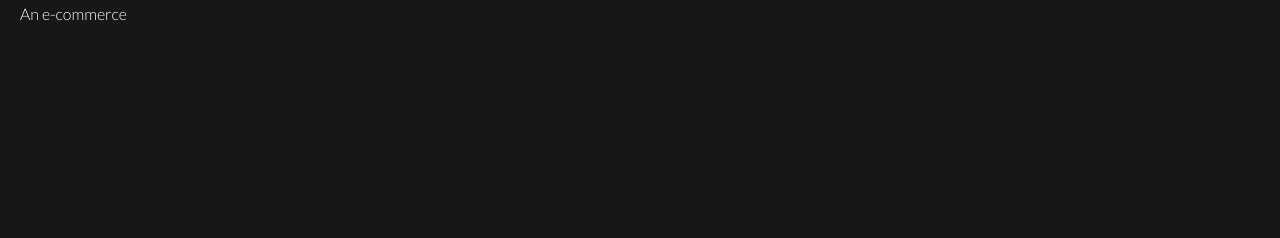
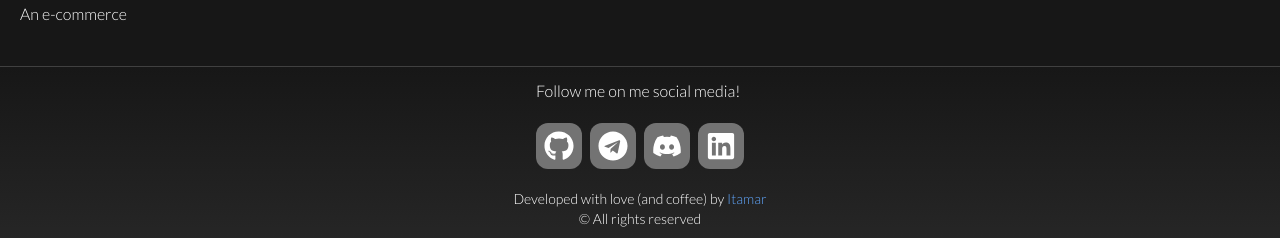
Before and after one commit to itamarprado/My-Portfolio, a React (Vite) app: page / in a window 1280 px wide. Shown: the part 1628-1866 px from the top of the page. Before the commit the page ends 1694 px from the top, so only its background shows below. Built offline with nearby package versions, Linux system fonts and the light colour scheme.

Commit message:
feat: simple footer added

```diff
--- a/src/App.jsx
+++ b/src/App.jsx
@@ -2,6 +2,7 @@ import Menu from "./components/Menu/Menu"
 import Presentation from "./components/Presentation/Presentation"
 import Projects from "./components/Projects/Projects"
 import About from "./components/About/About"
+import Footer from "./components/Footer/Footer"
 
 const App = () => {
   return (
@@ -10,6 +11,7 @@ const App = () => {
       <Presentation />
       <About />
       <Projects />
+      <Footer />
     </>
   )
 }
--- /dev/null
+++ b/src/components/Footer/Footer.jsx
@@ -0,0 +1,33 @@
+import { FaGithub, FaTelegram, FaDiscord, FaLinkedin } from "react-icons/fa";
+
+const Footer = () => {
+  return (
+    <div className="flex flex-col items-center w-full bg-gradient-to-t from-neutral-800 to-neutral-900 border-t-[1px] border-neutral-700 px-5 py-3">
+      <div className="pb-5">
+        <p className="font-light text-md pb-5">Follow me on me social media!</p>
+        <div className="flex gap-2 text-3xl justify-center">
+          <div className="p-2 bg-neutral-500 rounded-xl cursor-pointer hover:bg-sky-300 hover:text-neutral-900 duration-300">
+            <FaGithub />
+          </div>
+          <div className="p-2 bg-neutral-500 rounded-xl cursor-pointer hover:bg-sky-300 hover:text-neutral-900 duration-300">
+            <FaTelegram />
+          </div>
+          <div className="p-2 bg-neutral-500 rounded-xl cursor-pointer hover:bg-sky-300 hover:text-neutral-900 duration-300">
+            <FaDiscord />
+          </div>
+          <div className="p-2 bg-neutral-500 rounded-xl cursor-pointer hover:bg-sky-300 hover:text-neutral-900 duration-300">
+            <FaLinkedin />
+          </div>
+        </div>
+      </div>
+      <div className="flex flex-col items-center">
+        <p className="font-light text-sm">Developed with love (and coffee) by <span className="text-blue-400">Itamar</span></p>
+        <p className="font-light text-sm">
+          &copy; All rights reserved
+        </p>
+      </div>
+    </div>
+  );
+};
+
+export default Footer;
```
